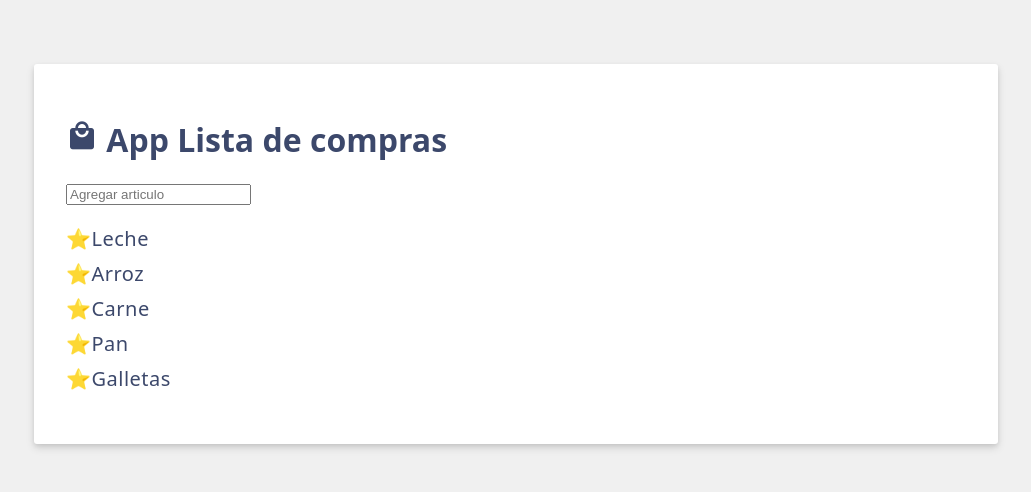
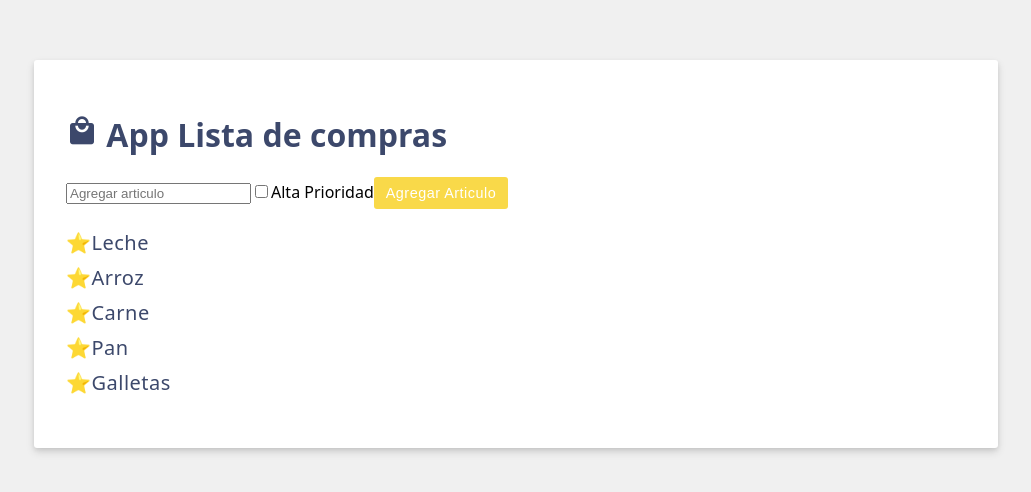
Before and after one commit to LANH27/VueJs-ShoppigCart, a Vue app: page / in a window 1280 px wide. Shown: the part 146-638 px from the top of the page, without its empty margins (124-1155 px from the left). Built offline with nearby package versions, Linux system fonts and the light colour scheme.

Commit message:
⭐Feat:Eventos de Usuario Crea el boton para agreagar nuevos items a la lista

```diff
--- a/src/App.vue
+++ b/src/App.vue
@@ -11,13 +11,21 @@ const items = ref([
   {id: 2, label:'Carne'},
   {id: 3, label:'Pan'},
   {id: 4, label:'Galletas'}
+
+
 ]);
 </script>
 
 
 <template>
   <h1> <i v-bind:class="shoppingIcon">local_mall</i> {{ header }}</h1>
+  <div class="add-item form">
   <input v-model="newItem" type="text"placeholder="Agregar articulo">
+  <!-- Checkbox -->
+  <label><input type="checkbox" v-model="newItemHighPriority">Alta Prioridad</label>
+  <!-- Boton-->
+  <button class="btn btn-primary">Agregar Articulo</button>
+  </div>
   <ul>
     <li v-for="item in items" v-bind:key="item.id">⭐{{ item.label }}</li>
   </ul>
```
